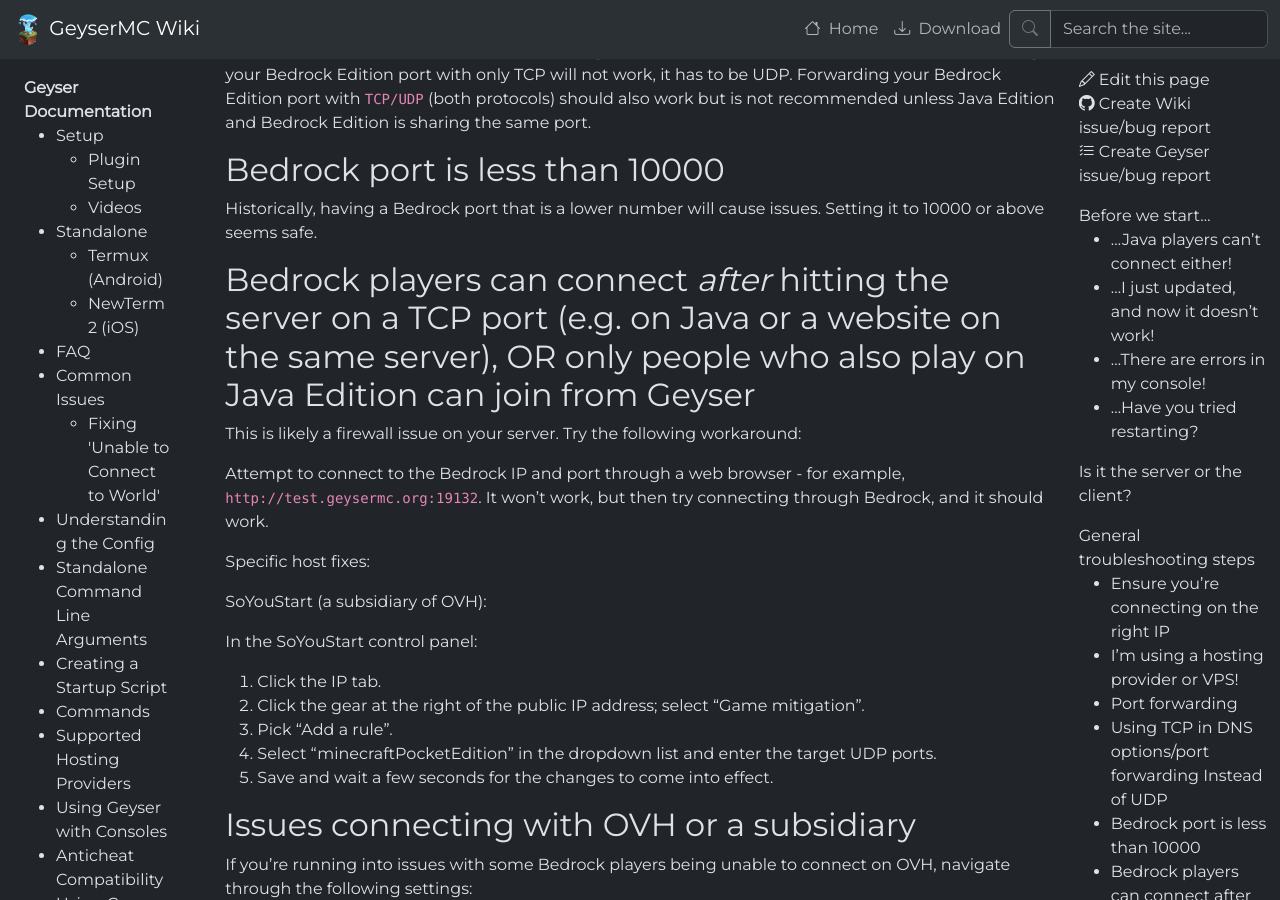
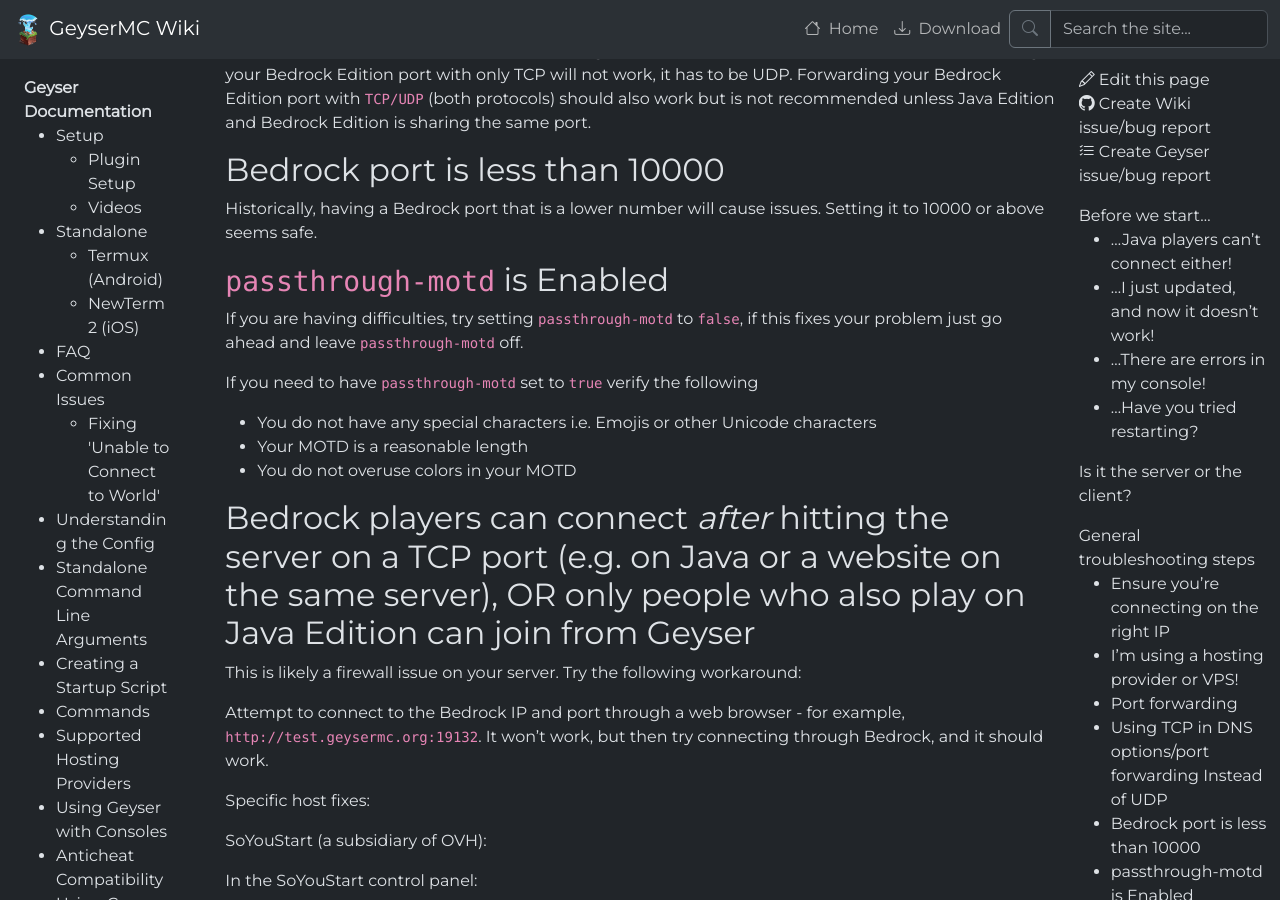
Before and after one commit to GeyserMC/GeyserWiki, a Jekyll site: the page built from _docs/geyser/fixing-unable-to-connect-to-world.md, in a window 1280 px wide and 900 px high, scrolled down 1426 px. Built offline with Jekyll 4.4.1, drawn with Linux system fonts in a browser that asks for light colours; some of the changed text lies outside the part shown.

Commit message:
Add info about passthrough-motd issues
Currently there is an issue where if your MOTD is either too long, or uses special characters, that the Bedrock client cannot connect. This adds instructions for users to try disabling this setting to see if it helps.

```diff
--- a/_docs/geyser/fixing-unable-to-connect-to-world.md
+++ b/_docs/geyser/fixing-unable-to-connect-to-world.md
@@ -49,6 +49,15 @@
 ## Bedrock port is less than 10000
 
 Historically, having a Bedrock port that is a lower number will cause issues. Setting it to 10000 or above seems safe.
+
+## `passthrough-motd` is Enabled
+
+If you are having difficulties, try setting `passthrough-motd` to `false`, if this fixes your problem just go ahead and leave `passthrough-motd` off.
+
+If you need to have `passthrough-motd` set to `true` verify the following
+* You do not have any special characters i.e. Emojis or other Unicode characters
+* Your MOTD is a reasonable length
+* You do not overuse colors in your MOTD
 
 ## Bedrock players can connect *after* hitting the server on a TCP port (e.g. on Java or a website on the same server), OR only people who also play on Java Edition can join from Geyser
 
```
